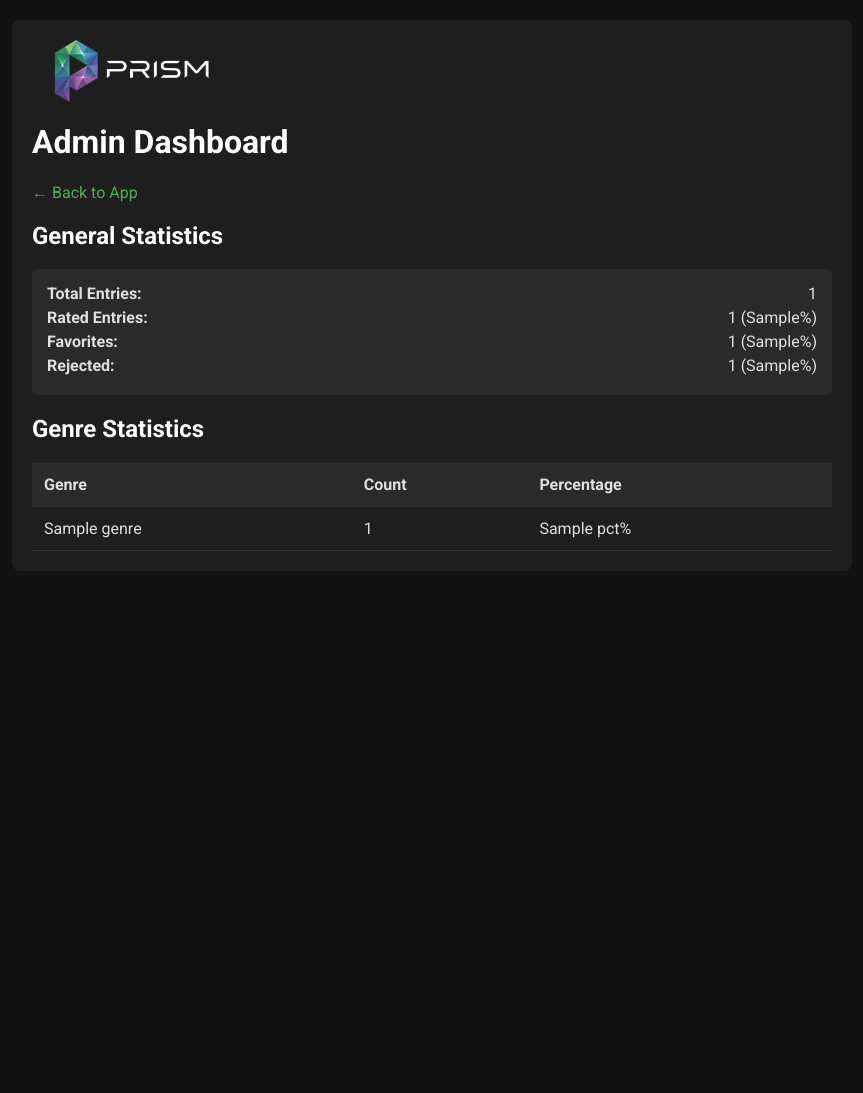
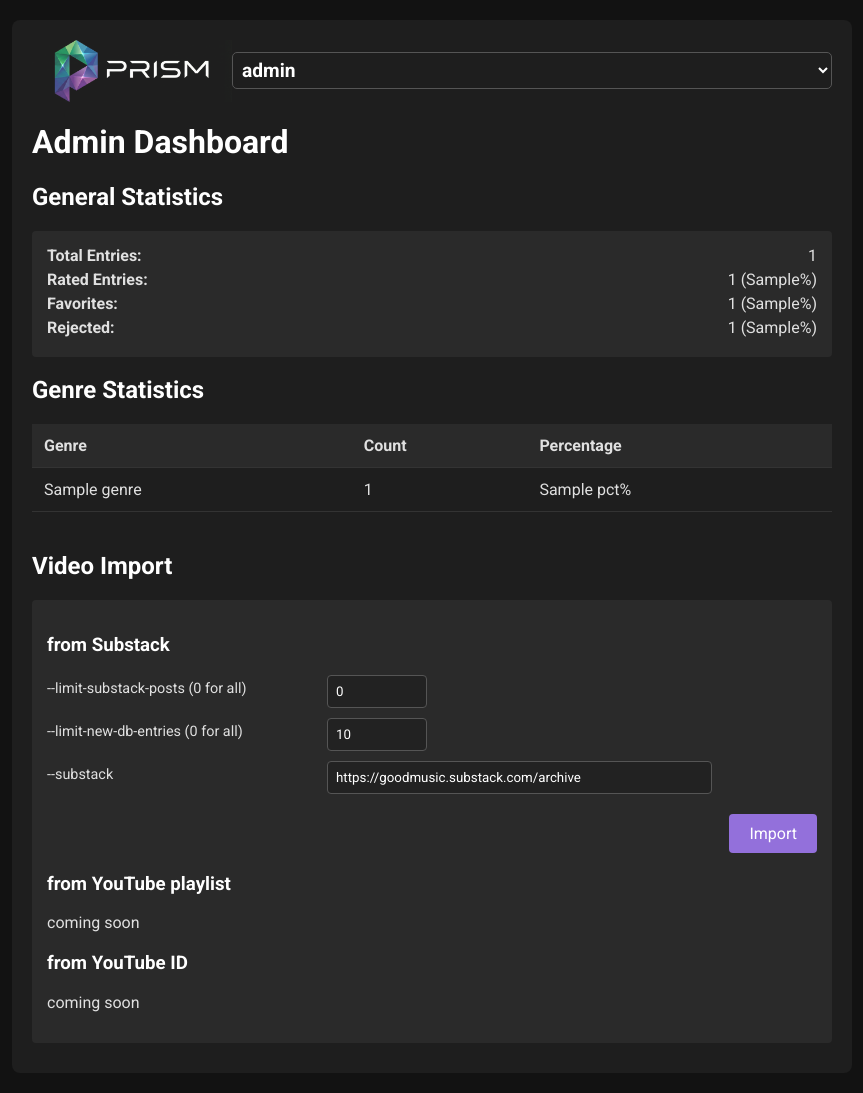
Before and after one commit to airflow2010/GOODMUSIC, a Flask app: template templates/admin.html in a window 1280 px wide. Shown: the whole page, without its empty margins (208-1071 px from the left). Before the commit the page ends 551 px from the top, so only its background shows below. Run offline with Flask 3, Linux system fonts and the light colour scheme; the template is opened without the code that fills it: most values are stand-ins (such as "Sample title", 1, 10 or a date in 2020); parts of the project's set-up code (start-up, migrations or seed data) failed here and were passed over.

Commit message:
lots of small mostly cosmetic changes

```diff
--- a/prism-gui.py
+++ b/prism-gui.py
@@ -1,11 +1,12 @@
 import os
 import sys
+import subprocess
 import random
 from functools import wraps
 from datetime import datetime, timezone
 import pickle
 
-from flask import Flask, render_template, request, redirect, url_for, Response
+from flask import Flask, render_template, request, redirect, url_for, Response, stream_with_context
 from google.cloud import firestore
 from dotenv import load_dotenv
 from googleapiclient.discovery import build
@@ -584,6 +585,56 @@ def export_playlist():
 
     return redirect(url_for('playing_mode', export_message=msg, **filters))
 
+@app.route("/admin/run-scraper")
+@requires_auth
+def run_scraper():
+    """
+    Executes the scrape_to_firestore.py script as a subprocess and streams the output.
+    """
+    limit_posts = request.args.get('limit_posts', '0')
+    limit_entries = request.args.get('limit_entries', '10')
+    substack_url = request.args.get('substack_url', 'https://goodmusic.substack.com/archive')
+
+    def generate():
+        # Construct the command.
+        # sys.executable ensures we use the same Python interpreter (virtualenv) as the web app.
+        # -u forces unbuffered binary stdout/stderr, allowing real-time streaming.
+        cmd = [
+            sys.executable, '-u', 'scrape_to_firestore.py',
+            '--project', PROJECT_ID,
+            '--limit-substack-posts', limit_posts,
+            '--limit-new-db-entries', limit_entries,
+            '--substack', substack_url
+        ]
+
+        yield f"🚀 Executing command: {' '.join(cmd)}\n\n"
+
+        try:
+            process = subprocess.Popen(
+                cmd,
+                stdout=subprocess.PIPE,
+                stderr=subprocess.STDOUT, # Merge stderr into stdout
+                text=True,
+                bufsize=1 # Line buffered
+            )
+
+            # Read output line by line and yield to the browser
+            for line in iter(process.stdout.readline, ''):
+                yield line
+
+            process.stdout.close()
+            return_code = process.wait()
+
+            if return_code != 0:
+                yield f"\n❌ Script exited with error code {return_code}"
+            else:
+                yield "\n✅ Script finished successfully."
+
+        except Exception as e:
+            yield f"\n❌ Error executing script: {str(e)}"
+
+    return Response(stream_with_context(generate()), mimetype='text/plain')
+
 if __name__ == "__main__":
     # Use PORT environment variable for Cloud Run
     port = int(os.environ.get("PORT", 8080))
--- a/templates/admin.html
+++ b/templates/admin.html
@@ -17,12 +17,18 @@
 <body>
 
 <div class="container">
-    <div class="logo-wrap">
-        <img class="logo" src="{{ url_for('static', filename='prism_fullsize.png') }}" alt="Logo">
+    <div style="display: flex; justify-content: space-between; align-items: center; margin-bottom: 20px;">
+        <div class="logo-wrap" style="margin-bottom: 0;">
+            <img class="logo" src="{{ url_for('static', filename='prism_fullsize.png') }}" alt="Logo">
+        </div>
+        <select onchange="window.location.href=this.value" style="font-size: 1.2em; font-weight: bold; background-color: #1e1e1e; color: #ffffff; border: 1px solid #555; padding: 5px; border-radius: 5px; cursor: pointer;">
+            <option value="{{ url_for('rating_mode') }}">rate</option>
+            <option value="{{ url_for('playing_mode') }}">play</option>
+            <option value="{{ url_for('admin_mode') }}" selected>admin</option>
+        </select>
     </div>
 
     <h1>Admin Dashboard</h1>
-    <p><a href="{{ url_for('rating_mode') }}">← Back to App</a></p>
 
     <h2>General Statistics</h2>
     <div class="stat-card">
@@ -63,7 +69,76 @@
             {% endfor %}
         </tbody>
     </table>
+
+    <h2 style="margin-top: 40px;">Video Import</h2>
+    <div class="stat-card">
+        <h3>from Substack</h3>
+        <form id="scraper-form" style="display: flex; flex-direction: column; gap: 10px;">
+            <div style="display: flex; align-items: center;">
+                <label for="limit_posts" style="width: 280px; font-size: 0.9em;">--limit-substack-posts (0 for all)</label>
+                <input type="text" id="limit_posts" name="limit_posts" value="0" style="padding: 8px; border-radius: 4px; border: 1px solid #555; background: #222; color: #fff; width: 100px;">
+            </div>
+            <div style="display: flex; align-items: center;">
+                <label for="limit_entries" style="width: 280px; font-size: 0.9em;">--limit-new-db-entries (0 for all)</label>
+                <input type="text" id="limit_entries" name="limit_entries" value="10" style="padding: 8px; border-radius: 4px; border: 1px solid #555; background: #222; color: #fff; width: 100px;">
+            </div>
+            <div style="display: flex; align-items: center;">
+                 <label for="substack_url" style="width: 280px; font-size: 0.9em;">--substack</label>
+                 <input type="text" id="substack_url" name="substack_url" value="https://goodmusic.substack.com/archive" style="padding: 8px; border-radius: 4px; border: 1px solid #555; background: #222; color: #fff; width: 50%;">
+            </div>
+            <button type="submit" class="next-button" style="width: auto; margin-top: 10px; align-self: flex-end; background-color: mediumpurple;">Import</button>
+        </form>
+
+        <pre id="scraper-output" style="background-color: #111; color: #0f0; padding: 15px; border-radius: 4px; margin-top: 15px; height: 300px; overflow-y: auto; display: none; white-space: pre-wrap; font-family: monospace; font-size: 0.9em;"></pre>
+
+        <h3 style="margin-top: 20px;">from YouTube playlist</h3>
+        <p>coming soon</p>
+
+        <h3 style="margin-top: 20px;">from YouTube ID</h3>
+        <p>coming soon</p>
+    </div>
 </div>
+
+<script>
+    document.getElementById('scraper-form').addEventListener('submit', function(e) {
+        e.preventDefault();
+        const output = document.getElementById('scraper-output');
+        const limitPosts = document.getElementById('limit_posts').value;
+        const limitEntries = document.getElementById('limit_entries').value;
+        const substackUrl = document.getElementById('substack_url').value;
+
+        output.style.display = 'block';
+        output.textContent = 'Initializing...\n';
+
+        const url = new URL("{{ url_for('run_scraper') }}", window.location.origin);
+        url.searchParams.append('limit_posts', limitPosts);
+        url.searchParams.append('limit_entries', limitEntries);
+        url.searchParams.append('substack_url', substackUrl);
+
+        fetch(url)
+            .then(response => {
+                const reader = response.body.getReader();
+                const decoder = new TextDecoder();
+
+                function read() {
+                    reader.read().then(({ done, value }) => {
+                        if (done) {
+                            output.textContent += '\n--- End of Stream ---';
+                            return;
+                        }
+                        const text = decoder.decode(value);
+                        output.textContent += text;
+                        output.scrollTop = output.scrollHeight; // Auto-scroll to bottom
+                        read();
+                    });
+                }
+                read();
+            })
+            .catch(err => {
+                output.textContent += `\nError: ${err}`;
+            });
+    });
+</script>
 
 </body>
 </html>
--- a/yt-delete-playlists.py
+++ b/yt-delete-playlists.py
@@ -11,7 +11,7 @@ from google.auth.exceptions import RefreshError
 SCOPES = ["https://www.googleapis.com/auth/youtube"]
 TOKEN_FILE = "token.pickle"
 CLIENT_SECRETS_FILE = "client_secret.json"
-TARGET_STRING = "Automatisch erstellt aus HTML-Datei"
+TARGET_STRING = "Automatisch erstellt aus Substack"
 
 def get_youtube_service():
     """
```
Also changed, not shown: templates/play.html (+4 -4 lines), templates/rate.html (+5 -4 lines), README.md.
